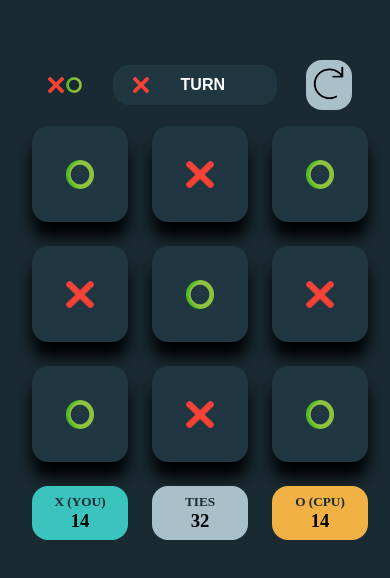
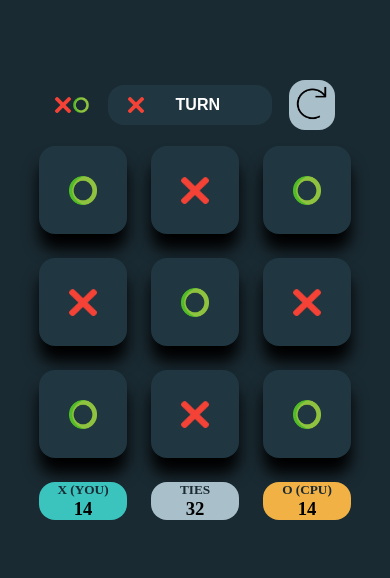
Before and after one commit to DjebrilZidour/TIC-TAC-TOE_X-O-game, a plain HTML site: page index.html in a window 390 px wide. Shown: the part 130-708 px from the top of the page. Drawn offline with Linux system fonts and the light colour scheme.

Commit message:
correcting some problems

```diff
--- a/style/style.css
+++ b/style/style.css
@@ -140,13 +140,17 @@ main{
         padding: 0 2rem;
     }
     .result{
-        width: 6rem;
+        width: 5.5rem;
+    }
+    .result{
+        padding: 0 0;
     }
     .play-box{
-        width: 6rem;
-        height: 6rem;
+        width: 5.5rem;
+        height: 5.5rem;
     }
     #nav{
         padding: 1rem;
     }
+
 }
```
